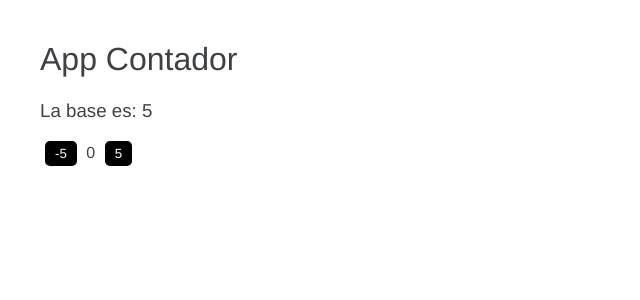
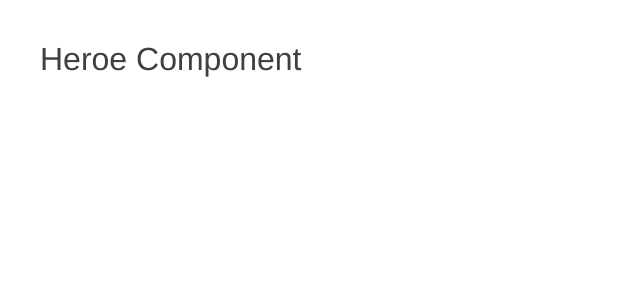
Before and after one commit to adrianGette/01-bases-angular, an Angular app: page / in a window 1280 px wide. Shown: the top 300 px of the page, without its empty margins (0-640 px from the left). Built offline with nearby package versions, Linux system fonts and the light colour scheme.

Commit message:
Crear nuevo componente llamado heroe

```diff
--- a/src/app/app.component.html
+++ b/src/app/app.component.html
@@ -1,2 +1,4 @@
 
-<app-contador></app-contador>
+<!--- <app-contador></app-contador> -->
+
+<app-heroe></app-heroe>
--- a/src/app/app.module.ts
+++ b/src/app/app.module.ts
@@ -2,12 +2,14 @@ import { NgModule } from '@angular/core';
 import { BrowserModule } from '@angular/platform-browser';
 
 import { AppComponent } from './app.component';
-import { ContadorComponent } from './contador.component';
+import { ContadorComponent } from './contador/contador.component';
+import { HeroeComponent } from './heroes/heroe/heroe.component';
 
 @NgModule({
   declarations: [
     AppComponent,
-    ContadorComponent
+    ContadorComponent,
+    HeroeComponent
   ],
   imports: [
     BrowserModule
--- /dev/null
+++ b/src/app/heroes/heroe/heroe.component.html
@@ -0,0 +1 @@
+<h1>Heroe Component</h1>
```
Also changed, not shown: src/app/heroes/heroe/heroe.component.ts (added, +10 -0 lines), src/app/contador/contador.component.ts (renamed from src/app/contador.component.ts).
